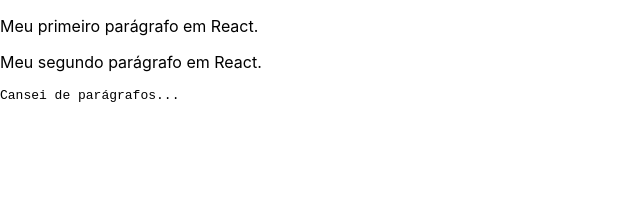
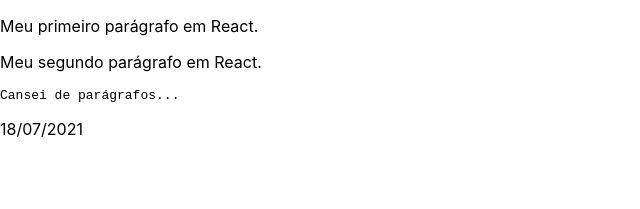
Before and after one commit to PrenitaVulpo/Santander-Class-Components, a React (Create React App) app: page / in a window 1280 px wide. Shown: the top 209 px of the page, without its empty margins (0-640 px from the left). Built offline with nearby package versions, Linux system fonts and the light colour scheme.

Commit message:
fragment test

```diff
--- a/src/App.js
+++ b/src/App.js
@@ -5,13 +5,14 @@
 class App extends React.Component {
   render() {
     return (
-      <div>
+      <>
         <p>Meu primeiro parágrafo em React.</p>
         <p>Meu segundo parágrafo em React.</p>
         <div>
           <pre>Cansei de parágrafos...</pre>
         </div>
-      </div>
+        <p>{new Date().toLocaleDateString("pt-BR")}</p>
+      </>
     );
   }
 }
```
